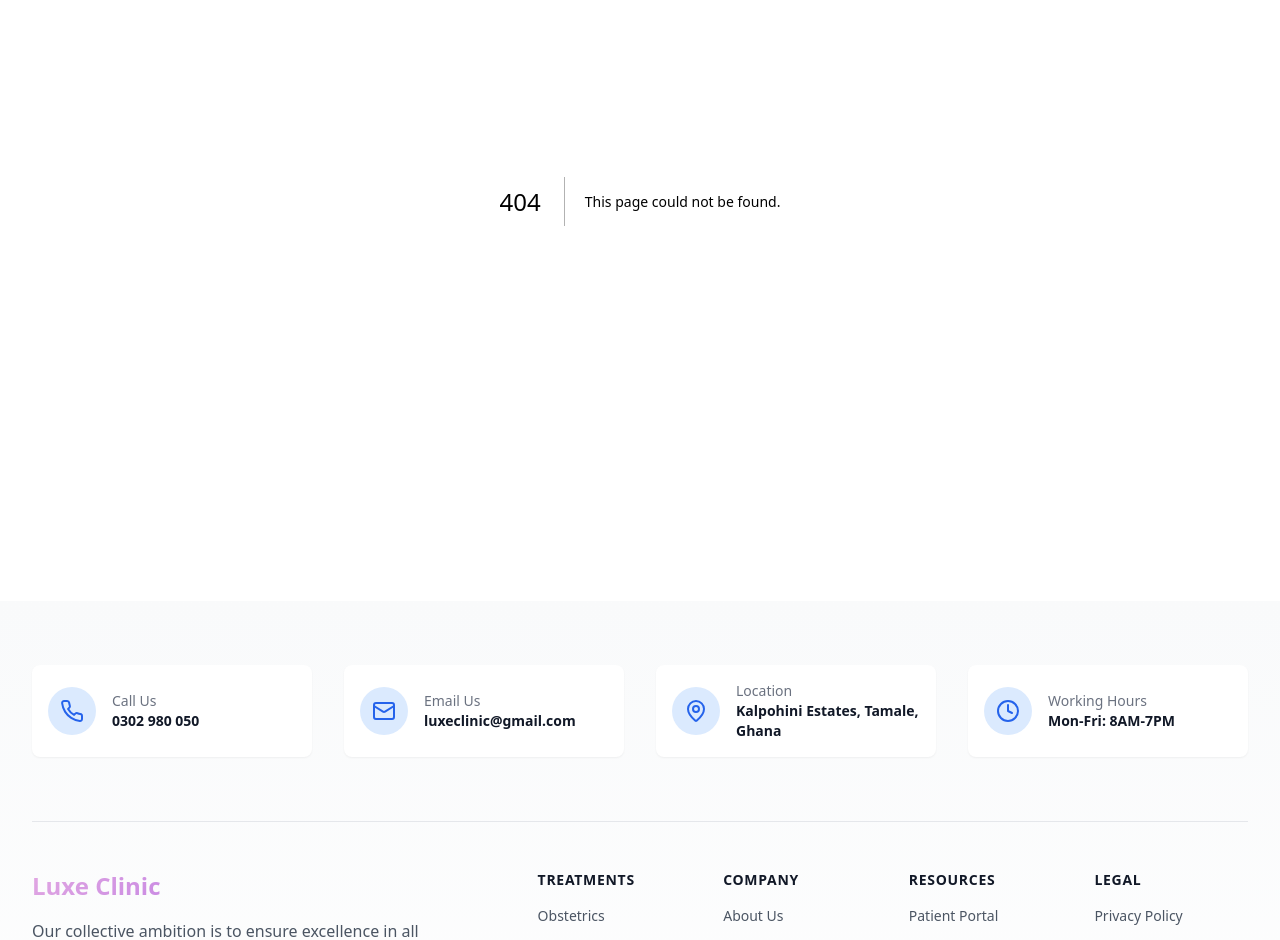
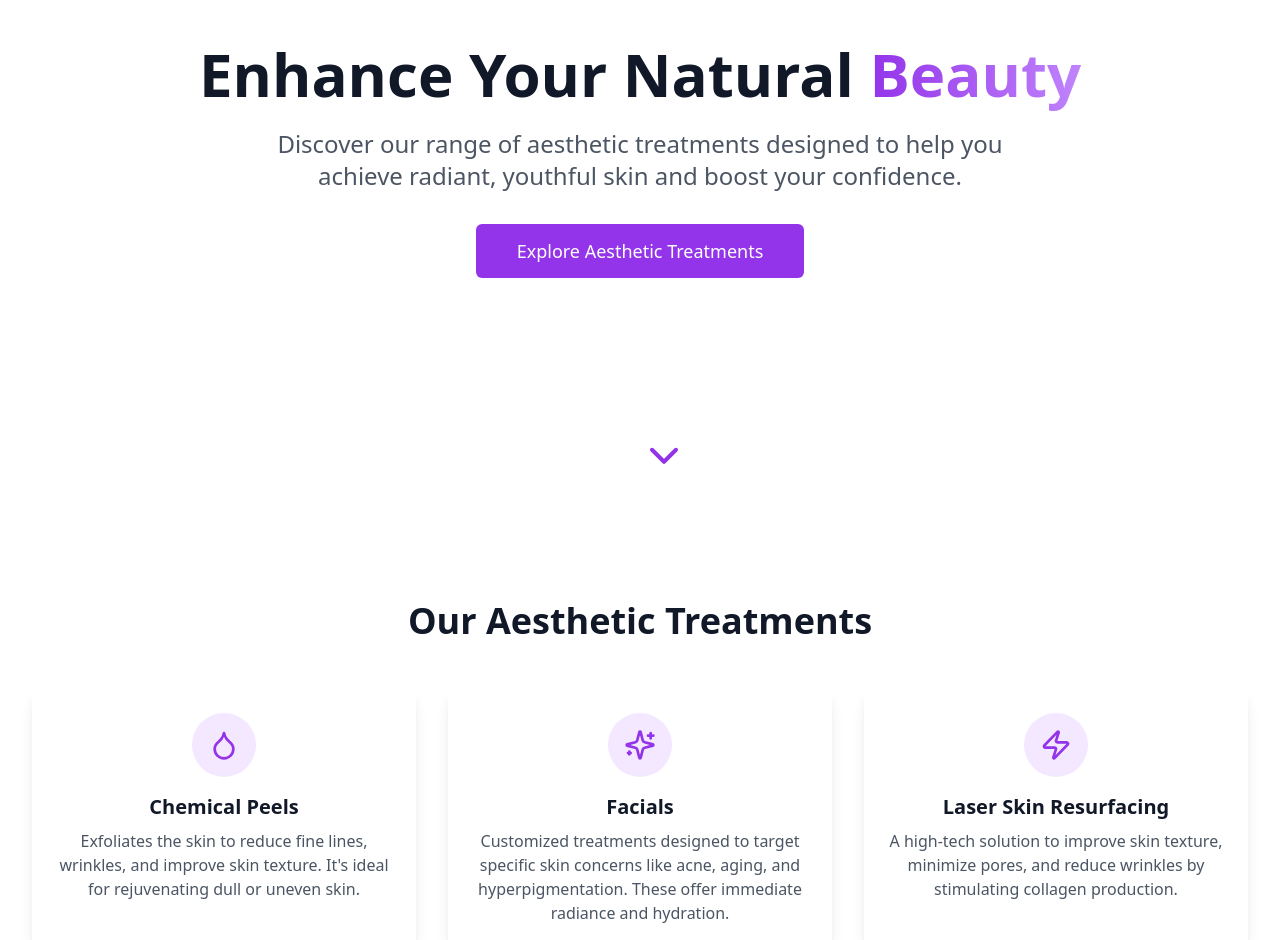
Before and after one commit to amartey-tricky/luxe, a Next.js app: page /treatments/aesthetic in a window 1280 px wide. Before the commit this address had no page. Shown: the part 280-1220 px from the top of the page. Built offline with nearby package versions, Linux system fonts and the light colour scheme.

Commit message:
aethetic treatment done

```diff
--- /dev/null
+++ b/app/treatments/aesthetic/aesthetic-hero.tsx
@@ -0,0 +1,44 @@
+"use client";
+
+import { motion } from "framer-motion";
+import { ChevronDown } from "lucide-react";
+import styles from "./index.module.css";
+
+export function AestheticHero() {
+  return (
+    <section className={styles.hero}>
+      <div className={styles.heroContainer}>
+        <motion.div
+          initial={{ opacity: 0, y: 20 }}
+          animate={{ opacity: 1, y: 0 }}
+          transition={{ duration: 0.5, delay: 0.2 }}
+          className={styles.heroWrapper}
+        >
+          <h1 className={styles.heroTitle}>Enhance Your Natural <span className={styles.heroTitleHighlight}>Beauty</span></h1>
+          <p className={styles.heroDescription}>
+            Discover our range of aesthetic treatments designed to help you achieve radiant, youthful skin and boost your confidence.
+          </p>
+          <motion.a
+            href="#aethetic"
+            whileHover={{ scale: 1.1 }}
+            whileTap={{ scale: 0.95 }}
+            className={styles.heroLink}
+          >
+            Explore Aesthetic Treatments
+          </motion.a>
+        </motion.div>
+      </div>
+      <motion.div
+        animate={{ y: [0, -10, 0], }}
+        transition={{
+          duration: 1.5,
+          repeat: Infinity,
+          repeatType: "reverse",
+        }}
+        className={styles.heroArrow}
+      >
+        <ChevronDown className={styles.heroArrowIcon} />
+      </motion.div>
+    </section>
+  )
+}
--- /dev/null
+++ b/app/treatments/aesthetic/aethetic-card.tsx
@@ -0,0 +1,43 @@
+"use client";
+
+import { useState } from "react";
+import { motion } from "framer-motion";
+import { LucideIcon } from "lucide-react";
+import styles from "./index.module.css";
+
+interface AetheticCardProps {
+  icon: LucideIcon;
+  title: string;
+  description: string;
+}
+
+export function AestheticCard({ icon, title, description }: AetheticCardProps) {
+  const [isHovered, setIsHovered] = useState(false);
+
+  const Icon = icon;
+
+  return (
+    <motion.article
+      initial={{ opacity: 0, y: 20 }}
+      animate={{ opacity: 1, y: 0 }}
+      transition={{ duration: 0.5, delay: 0.2 }}
+      className={styles.aetheticCard}
+      onMouseEnter={() => setIsHovered(true)}
+      onMouseLeave={() => setIsHovered(false)}
+    >
+      <div className={styles.iconContainer}>
+        <div className={styles.iconWrapper}>
+          <motion.div
+            animate={{ rotate: isHovered ? 360 : 0 }}
+            transition={{ duration: 0.5 }}
+            className={styles.iconTransform}
+          >
+            <Icon className={styles.icon} />
+          </motion.div>
+        </div>
+        <h3 className={styles.cardTitle}>{title}</h3>
+        <p className={styles.cardDescription}>{description}</p>
+      </div>
+    </motion.article>
+  )
+}
--- /dev/null
+++ b/app/treatments/aesthetic/aethetic-grid.tsx
@@ -0,0 +1,25 @@
+"use client";
+
+import { AestheticCard } from "./aethetic-card";
+import { treatments } from "./aethetics-data";
+import styles from "./index.module.css";
+
+export function AestheticGrid() {
+  return (
+    <section className={styles.aetheticGrid} id="aethetic">
+      <div className={styles.gridContainer}>
+        <h2 className={styles.gridTitle}>Our Aesthetic Treatments</h2>
+        <div className={styles.gridCards}>
+          {treatments.map((treatment) => (
+            <AestheticCard
+              key={treatment.name}
+              icon={treatment.icon}
+              title={treatment.name}
+              description={treatment.description}
+            />
+          ))}
+        </div>
+      </div>
+    </section>
+  )
+}
--- /dev/null
+++ b/app/treatments/aesthetic/aethetics-data.ts
@@ -0,0 +1,39 @@
+import { Droplets, Droplet, Eraser, Scissors, Sparkles, Syringe, Zap } from "lucide-react";
+
+export const treatments = [
+  {
+    name: 'Chemical Peels',
+    description: 'Exfoliates the skin to reduce fine lines, wrinkles, and improve skin texture. It\'s ideal for rejuvenating dull or uneven skin.',
+    icon: Droplet
+  },
+  {
+    name: 'Facials',
+    description: 'Customized treatments designed to target specific skin concerns like acne, aging, and hyperpigmentation. These offer immediate radiance and hydration.',
+    icon: Sparkles
+  },
+  {
+    name: 'Laser Skin Resurfacing',
+    description: 'A high-tech solution to improve skin texture, minimize pores, and reduce wrinkles by stimulating collagen production.',
+    icon: Zap
+  },
+  {
+    name: 'Botox and Fillers',
+    description: 'Injectable treatments to relax facial muscles, reduce the appearance of wrinkles, and restore lost volume, providing a youthful look.',
+    icon: Syringe
+  },
+  {
+    name: 'Hydrafacial',
+    description: 'Combines cleansing, exfoliation, extraction, and hydration for improved skin texture and reduced pore visibility.',
+    icon: Droplets
+  },
+  {
+    name: 'Chemical Exfoliation',
+    description: 'Advanced exfoliation method to brighten skin, improve texture, and minimize pores.',
+    icon: Eraser
+  },
+  {
+    name: 'Laser Hair Removal',
+    description: 'Permanently reduces unwanted hair, offering smooth, hair-free skin.',
+    icon: Scissors
+  }
+]
--- /dev/null
+++ b/app/treatments/aesthetic/index.module.css
@@ -0,0 +1,154 @@
+.aetheticCard {
+  @apply bg-white
+  rounded-lg
+  shadow-lg
+  overflow-hidden;
+}
+
+.iconContainer {
+  @apply p-6;
+}
+
+.iconWrapper {
+  @apply flex
+  justify-center
+  mb-4;
+}
+
+.iconTransform {
+  @apply rounded-full
+  bg-purple-100
+  p-4;
+}
+
+.icon {
+  @apply text-purple-600
+  w-8
+  h-8;
+}
+
+.cardTitle {
+  @apply text-xl
+  font-semibold
+  text-gray-900
+  mb-2
+  text-center;
+}
+
+.cardDescription {
+  @apply text-gray-600
+  text-center;
+}
+
+.aetheticGrid {
+  @apply py-20;
+}
+
+.gridContainer {
+  @apply container
+  mx-auto
+  px-4
+  sm:px-6
+  lg:px-8;
+}
+
+.gridTitle {
+  @apply text-3xl
+  md:text-4xl
+  font-bold
+  text-center
+  text-gray-900
+  mb-12;
+}
+
+.gridCards {
+  @apply grid
+  grid-cols-1
+  md:grid-cols-2
+  lg:grid-cols-3
+  gap-8;
+}
+
+.hero {
+  @apply relative
+  h-[calc(100vh-80px)]
+  flex
+  items-center
+  justify-center
+  overflow-hidden;
+}
+
+.heroContainer {
+  @apply container
+  mx-auto
+  px-4
+  sm:px-6
+  lg:px-8
+  relative
+  z-10;
+}
+
+.heroWrapper {
+  @apply text-center;
+}
+
+.heroTitle {
+  @apply text-5xl
+  md:text-6xl
+  font-extrabold
+  text-gray-900
+  mb-6;
+}
+
+.heroTitleHighlight {
+  @apply text-purple-600
+  text-transparent
+  bg-clip-text
+  bg-gradient-to-r
+  from-purple-600
+ to-purple-400;
+  -webkit-background-clip: text;
+  background-clip: text;
+  -webkit-text-fill-color: transparent;
+}
+
+.heroDescription {
+  @apply text-xl
+  md:text-2xl
+  text-gray-600
+  max-w-3xl
+  mx-auto
+  mb-8;
+}
+
+.heroLink {
+  @apply inline-flex
+  items-center
+  justify-center
+  px-8
+  py-3
+  border
+  border-transparent
+  text-base
+  font-medium
+  rounded-md
+  text-white
+  bg-purple-600
+  hover:bg-purple-700
+  md:text-lg
+  md:px-10;
+}
+
+.heroArrow {
+  @apply absolute
+  bottom-10
+  left-1/2
+  transform
+  -translate-x-1/2;
+}
+
+.heroArrowIcon {
+  @apply text-purple-600
+  w-12
+  h-12;
+}
--- /dev/null
+++ b/app/treatments/aesthetic/page.tsx
@@ -0,0 +1,12 @@
+import { AestheticGrid } from "./aethetic-grid";
+import { AestheticHero } from "./aesthetic-hero";
+import styles from "./index.module.css";
+
+export default function Page() {
+  return (
+    <main className={styles.main}>
+      <AestheticHero />
+      <AestheticGrid />
+    </main>
+  )
+}
--- a/app/treatments/servicedata.ts
+++ b/app/treatments/servicedata.ts
@@ -4,40 +4,40 @@ export const services = [
   {
     icon: Sparkles,
     title: "Aesthetic Treatments",
-    description: "Adavanced cosmetic treatments to enhance your natural beauty.",
+    description: "These treatments focus on enhancing physical appearance by improving skin texture, tone, and overall beauty.",
     treatments: [
-      "• Facial Rejuvenation",
-      "• Skin Tightening",
-      "• Anti-Aging Treatments",
-      "• Dermal Fillers"
+      "• Chemical Peels",
+      "• Facials",
+      "• Laser Skin",
+      "• Botox and Fillers",
+      "• Hydrafacial",
+      "• Chemical Exfoliation",
+      "• Laser Hair Removal"
     ],
-    link: "/treatments",
+    link: "/treatments/aesthetic",
     cta: "Book a Consultation"
   },
   {
     icon: Syringe,
     title: "Medical Treatments",
-    description: "Professional medical services with state-of-the-art technology.",
+    description: "These therapies address specific health or medical conditions, including skin regeneration and hormone management.",
     treatments: [
-      "• Gynecological Care",
-      "• Obstetric Services",
-      "• Preventive Medicine",
-      "• Health Screenings"
+      "• PRP Therapy (Platelet-Rich Plasma Therapy)",
+      "• Medical Weight Loss Therapy",
+      "• Family Planning"
     ],
-    link: "/treatments",
+    link: "/treatments/medical",
     cta: "Schedule a Consultation"
   },
   {
     icon: UserPlus,
     title: "Wellness Programs",
-    description: "Personalized wellness programs designed to support your overall health and well-being.",
+    description: "These treatments aim to improve overall health, hydration, and vitality, contributing to a balanced lifestyle.",
     treatments: [
-      "• Nutritional Counseling",
-      "• Lifestyle Medicine",
-      "• Weight Management",
-      "• Hormone Therapy"
+      "• IV Infusion Therapy",
+      "• Laser Therapy",
     ],
-    link: "/treatments",
+    link: "/treatments/wellness",
     cta: "Learn More"
   }
 ]
```
Also changed, not shown: app/treatments/medical/page.tsx (added), app/treatments/wellness/page.tsx (added).
